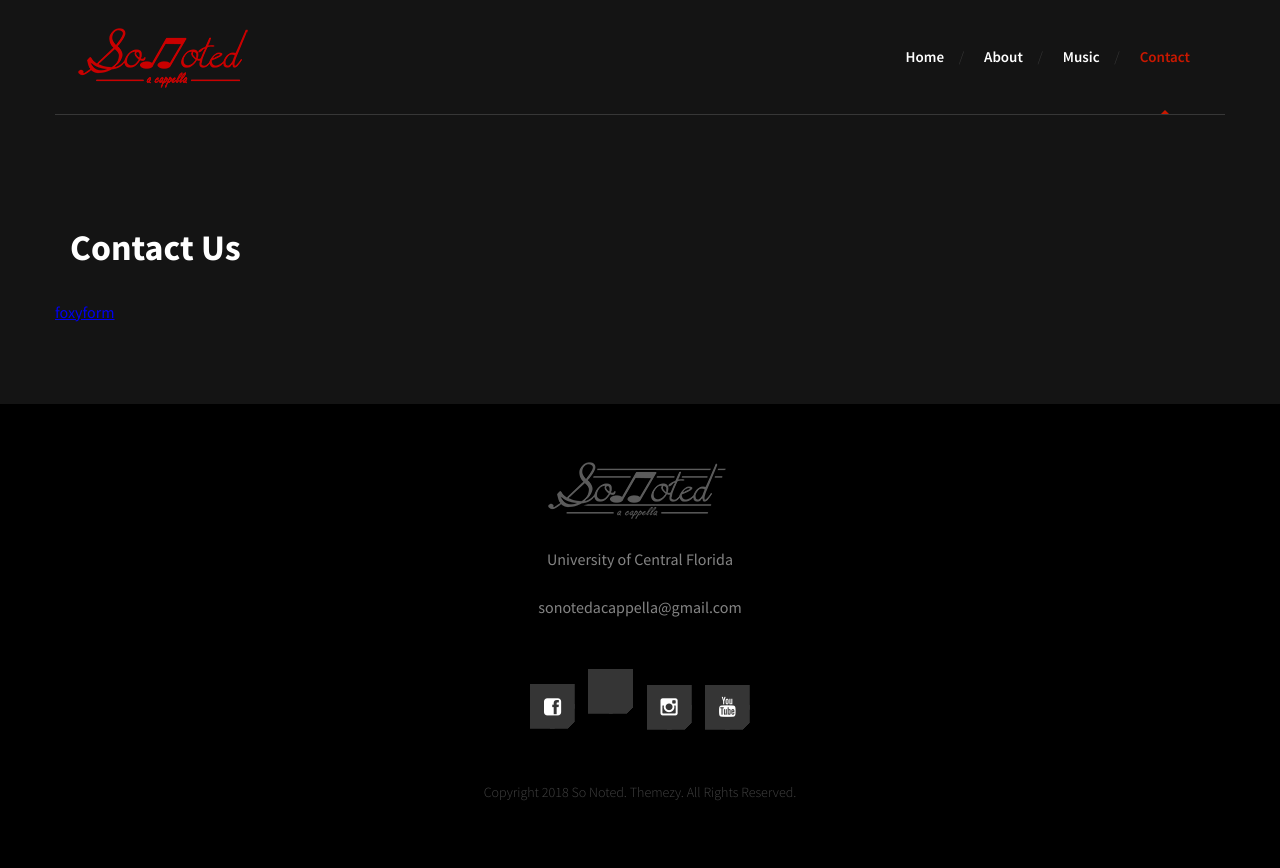
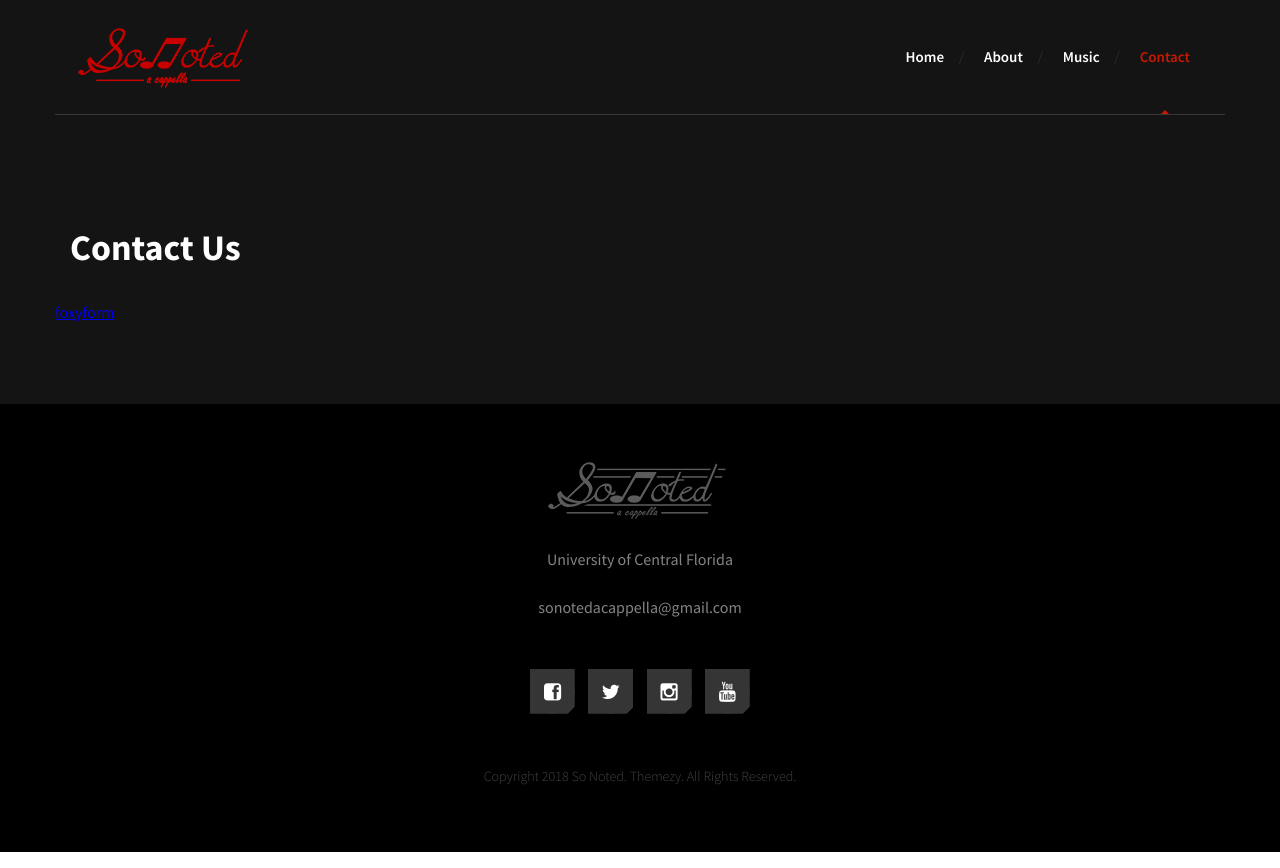
Before and after one commit to aaronjevitt/aaronjevitt.github.io, a plain HTML site: page contact.html in a window 1280 px wide. Drawn offline with Linux system fonts and the light colour scheme.

Commit message:
footer3.0

```diff
--- a/contact.html
+++ b/contact.html
@@ -68,6 +68,7 @@
 
 			</main> <!-- .main-content -->
 
+
 			<footer class="site-footer">
 				<div class="container">
 					<img src="dummy/logo-footer.png" alt="Site Name">
@@ -80,9 +81,9 @@
 
 					<div class="social-links">
 						<a href="https://www.facebook.com/SoNoted/" target = "_blank"><i class="fa fa-facebook-square"></i></a>
-						<a href="https://twitter.com/sonoteducf" target = "_blank><i class="fa fa-twitter"></i></a>
-						<a href="https://www.instagram.com/sonoteducf/" target = "_blank><i class="fa fa-instagram"></i></a>
-						<a href="https://www.youtube.com/channel/UConXylj-_wc5y_M2ogWNTwA" target = "_blank><i class="fa fa-youtube"></i></a>
+						<a href="https://twitter.com/sonoteducf" target = "_blank"><i class="fa fa-twitter"></i></a>
+						<a href="https://www.instagram.com/sonoteducf/" target = "_blank"><i class="fa fa-instagram"></i></a>
+						<a href="https://www.youtube.com/channel/UConXylj-_wc5y_M2ogWNTwA" target = "_blank"><i class="fa fa-youtube"></i></a>
 
 
 					</div> <!-- .social-links -->
```
Also changed, not shown: about.html (+4 -3 lines), index.html (+4 -3 lines), music.html (+3 -3 lines).
